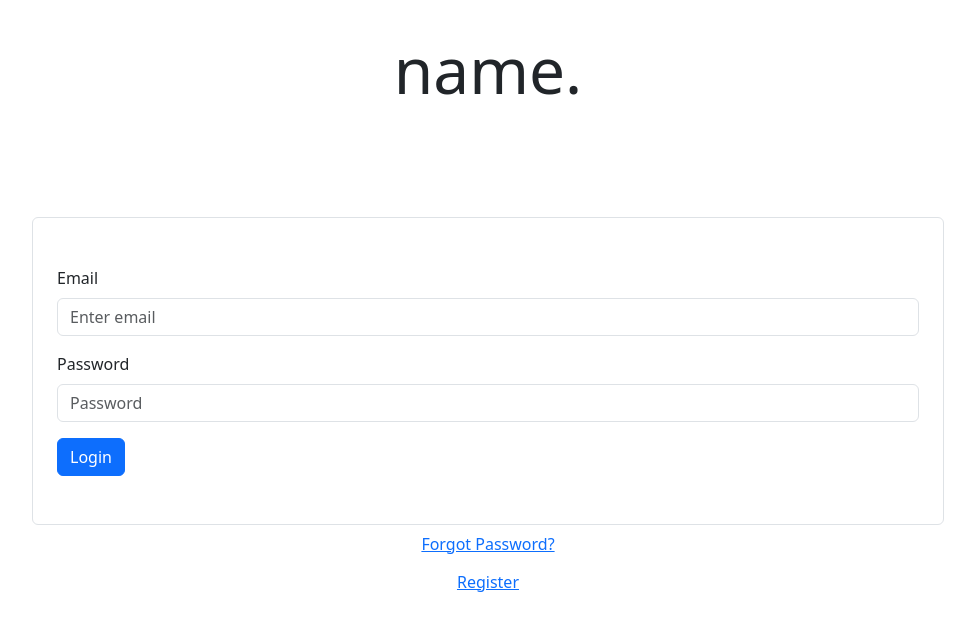
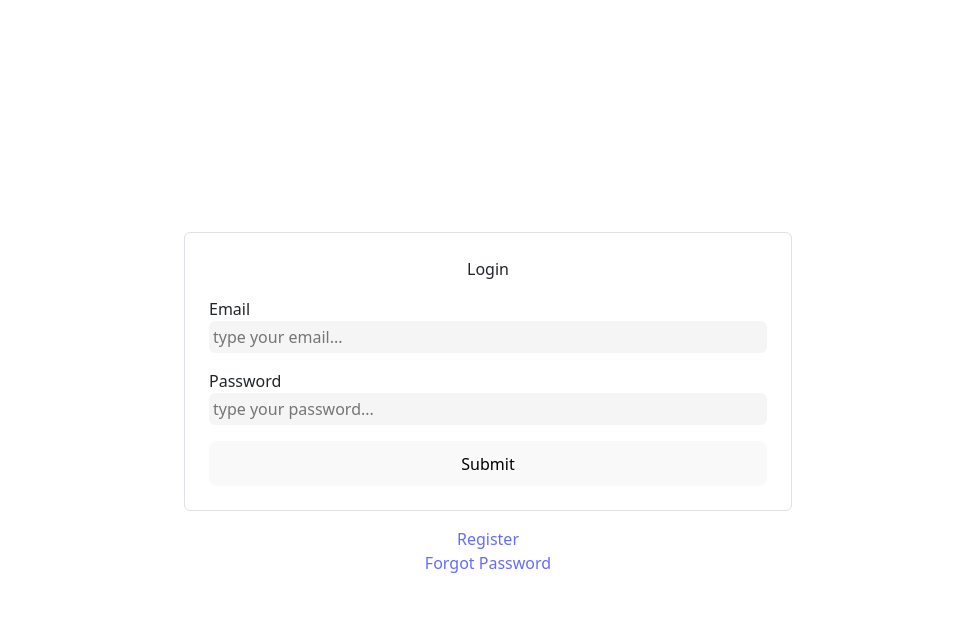
Before and after one commit to noor-soreti/TaskPro-React-App, a React (Vite) app: page / in a window 1280 px wide. Shown: the top 630 px of the page, without its empty margins (152-1127 px from the left). Built offline with nearby package versions, Linux system fonts and the light colour scheme.

Commit message:
handleSubmit

```diff
--- a/firebase.jsx
+++ b/firebase.jsx
@@ -1,6 +1,6 @@
 // Import the functions you need from the SDKs you need
 import { initializeApp } from "firebase/app";
-import { getAnalytics } from "firebase/analytics";
+import { getFirestore } from "firebase/firestore";
 // TODO: Add SDKs for Firebase products that you want to use
 // https://firebase.google.com/docs/web/setup#available-libraries
 
@@ -18,4 +18,4 @@ const firebaseConfig = {
 
 // Initialize Firebase
 const app = initializeApp(firebaseConfig);
-const analytics = getAnalytics(app);
+export const db = getFirestore(app);
--- a/package.json
+++ b/package.json
@@ -12,11 +12,13 @@
   "dependencies": {
     "bootstrap": "^5.3.1",
     "dotenv": "^16.3.1",
-    "firebase": "^8.10.1",
+    "firebase": "^10.1.0",
     "react": "^18.2.0",
     "react-bootstrap": "^2.8.0",
     "react-dom": "^18.2.0",
-    "react-router-dom": "^6.14.2"
+    "react-hook-form": "^7.45.4",
+    "react-router-dom": "^6.14.2",
+    "react-switch": "^7.0.0"
   },
   "devDependencies": {
     "@types/react": "^18.2.15",
--- /dev/null
+++ b/src/boilerplate/CenterContent.jsx
@@ -0,0 +1,19 @@
+import React from 'react'
+import { Routes, Route, Link, Outlet } from 'react-router-dom';
+import Register from '../components/Register';
+
+
+export default function CenterContent({ fComp }) {
+    return (
+        <>
+            {/* <div>
+                <h2 style={{ fontStyle: 'poppin, sans-serif', fontSize: '4em' }}>name.</h2>
+            </div> */}
+            <div className='border pt-5 pb-5 pe-4 ps-4 rounded' style={{ marginTop: '100px', backgroundColor: 'white', width: '75%' }}>
+                {fComp}
+            </div>
+
+
+        </>
+    )
+}
--- /dev/null
+++ b/src/boilerplate/Input.jsx
@@ -0,0 +1,47 @@
+import { useFormContext } from "react-hook-form"
+
+
+export const Input = ({ label, type, id, placeholder, validation }) => {
+    const {
+        register,
+        formState: { errors } } = useFormContext()
+
+    const iError = InputError(errors, id);
+
+
+    return (
+        <div className="flex flex-col w-full gap-2  " >
+            <div >
+                <label htmlFor={id} className="font-semibold capitalize ">
+                    {label}
+                </label>
+            </div>
+            <div className="d-flex justify-content-center  ">
+                <input
+                    {...register(id, validation)}
+                    id={id}
+                    type={type}
+                    className=" flex-fill w-full p-1 font-medium placeholder:opacity-60 rounded"
+                    placeholder={placeholder}
+                    aria-invalid={errors.id ? "true" : "false"}
+                    style={{ border: 'none', borderBottom: '1rem', backgroundColor: ' #F6F5F5' }}
+                />
+
+
+            </div>
+            <p>{iError.error?.message}</p>
+        </div>
+    )
+}
+
+function InputError(error, id) {
+    const filtered = Object.keys(error)
+        .filter(key => key.includes(id.charAt(0).toUpperCase() + id.slice(1)))
+        .reduce((cur, key) => {
+            return Object.assign(cur, { error: error[key] })
+        }, {})
+
+
+
+    return filtered
+}
--- a/src/components/Login.jsx
+++ b/src/components/Login.jsx
@@ -1,48 +1,100 @@
-import Button from 'react-bootstrap/Button';
-import Form from 'react-bootstrap/Form';
-import setBodyColor from '../style/bodyColour'
+import { Routes, Route, Link } from 'react-router-dom';
+import Register from './Register';
+import React, { useState } from 'react';
+import { collection, addDoc, getDoc, getDocs, doc, where } from "firebase/firestore";
+import { FormProvider, useForm, useFormContext } from 'react-hook-form'
+import { db } from '../../firebase'
+import { Input } from '../boilerplate/Input'
 
 
-function FormContainer() {
+
+// function FormContainer() {
+//     const [email, setEmail] = useState('')
+//     const [password, setPassword] = useState('')
+//     const [validated, setValidated] = useState(false);
+
+//     const submit = async (e) => {
+//         e.preventDefault();
+//         try {
+//             console.log(email);
+//             const q = query(collection(db, "users"), where("email", "==", email));
+//             const querySnapshot = await getDocs(q);
+//             querySnapshot.forEach((doc) => {
+//                 console.log(doc.id, " => ", doc.data());
+//             })
+//         } catch (e) {
+//             console.log("eek");
+//         }
+//     }
+
+
+
+export default function Login() {
+
+    const methods = useForm()
+
+    const onSubmit = methods.handleSubmit(data => {
+        console.log(data)
+    })
+    console.log(methods);
+
+
 
     return (
-        < >
-            <Form >
-                <Form.Group className="mb-3" controlId="formBasicEmail">
-                    <Form.Label>Email</Form.Label>
-                    <Form.Control type="email" placeholder="Enter email" />
-                </Form.Group>
+        <div className='content ' >
+            <FormProvider {...methods} >
+                <form onSubmit={e => e.preventDefault()} className='   ' style={{ marginTop: '200px', backgroundColor: 'white', width: '50%', minWidth: '400px' }}>
 
-                <Form.Group className="mb-3" controlId="formBasicPassword">
-                    <Form.Label>Password</Form.Label>
-                    <Form.Control type="password" placeholder="Password" />
-                </Form.Group>
+                    <div className="mb-3 border rounded pt-4 pb-4 px-4">
+                        <p style={{ textAlign: 'center' }}>Login</p>
+                        <Input
+                            label="Email"
+                            type="email"
+                            id="email"
+                            placeholder="type your email..."
+                            validation={{ required: { value: true, message: 'Email required' } }}
 
-                <Button variant="primary" type="submit">
-                    Login
-                </Button>
-            </Form >
-        </ >
-    );
-}
+                        />
 
-export default function LoginPage() {
-    // setBodyColor({ color: "linear-gradient(to bottom right, rgba(255,225,2,21), rgba(255,225,252,21), rgba(255,225,2,21))" })
-    // setBodyColor({ color: 'linear-gradient(135deg, #ffec61, #f321d7)' })
-    return (
-        <div class='content'>
-            <div>
-                <h2 style={{ fontStyle: 'poppin, sans-serif', fontSize: '4em' }}>name.</h2>
+                        <Input
+                            label="Password"
+                            type="password"
+                            id="password"
+                            placeholder="type your password..."
+                            validation={{ required: { value: true, message: 'Password required' } }}
+                        />
+
+                        <button className='' onClick={onSubmit} style={{ width: '100%' }}>Submit</button>
+
+
+                    </div>
+
+                </form>
+            </FormProvider>
+            <div className='content'>
+                <Link to="/register">Register</Link>
+                <Link to="forgot-password">Forgot Password</Link>
             </div>
-            <div className='border pt-5 pb-5 pe-4 ps-4 rounded' style={{ marginTop: '100px', backgroundColor: 'white', width: '75%' }}>
-                <FormContainer />
-            </div>
-            <div className='d-grid'>
-                <Button variant='link'>Forgot Password?</Button>
-                <Button variant='link '>Register</Button>
-            </div>
+            <Routes>
+                <Route path='/register' element={<Register />} />
+            </Routes>
+        </div>
 
-        </div>
+        // <div className='content'>
+        //     <div>
+        //         <h2 style={{ fontStyle: 'poppin, sans-serif', fontSize: '4em' }}>name.</h2>
+        //     </div>
+        //     <div className='border pt-5 pb-5 pe-4 ps-4 rounded' style={{ marginTop: '100px', backgroundColor: 'white', width: '75%' }}>
+        //         <FormContainer />
+        //     </div>
+        // <div className='d-grid '>
+        //     <Link to="/register">Register</Link>
+        //     <Link to="forgot-password">Forgot Password</Link>
+        // </div>
+        // <Routes>
+        //     <Route path='/register' element={<Register />} />
+        // </Routes>
+        // </div>
 
     );
 }
--- a/src/components/Register.jsx
+++ b/src/components/Register.jsx
@@ -0,0 +1,123 @@
+import Button from 'react-bootstrap/Button';
+import Form from 'react-bootstrap/Form';
+import React, { useState } from 'react'
+import { collection, addDoc, getDoc, getDocs } from "firebase/firestore";
+import { db } from '../../firebase'
+
+import CenterContent from '../boilerplate/CenterContent';
+import { FormProvider, useForm } from 'react-hook-form';
+import { Input } from '../boilerplate/Input';
+
+
+function FormContainer() {
+
+
+    const methods = useForm()
+    const onSubmit = methods.handleSubmit(data => {
+        console.log(data)
+    })
+
+
+    const [firstname, setFirstName] = useState('')
+    const [lastname, setLastName] = useState('')
+    const [email, setEmail] = useState('')
+    const [password, setPassword] = useState('')
+
+    const register = async (e) => {
+        e.preventDefault();
+
+        try {
+            const docRef = await addDoc(collection(db, "users"), {
+                first: firstname,
+                last: lastname,
+                email: email,
+                password: password
+            });
+            console.log(`${docRef.id} `);
+
+        } catch (e) {
+            console.log("catch");
+        }
+    }
+
+
+    return (
+        <div className='content'>
+            <FormProvider {...methods}>
+                <form onSubmit={e => e.preventDefault()} style={{ marginTop: '200px', backgroundColor: 'white', width: '50%', minWidth: '400px' }}>
+                    <div className="mb-3 border rounded pt-4 pb-4 px-4">
+                        <p style={{ textAlign: 'center' }}>Sign Up</p>
+                        <Input
+                            label="First Name"
+                            type="text"
+                            id="firstname"
+                            placeholder="type your first name"
+                            validation={{ required: { value: true, message: 'First name required' } }}
+                        />
+                        <Input
+                            label="Last Name"
+                            type="text"
+                            id="lastname"
+                            placeholder="type your last name"
+                            validation={{ required: { value: true, message: 'Last name required' } }}
+                        />
+                        <Input
+                            label="Email"
+                            type="text"
+                            id="email"
+                            placeholder="type your email"
+                            validation={{ required: { value: true, message: 'Email required' } }}
+                        />
+                        <Input
+                            label="Password"
+                            type="password"
+                            id="password"
+                            placeholder="type your password"
+                            validation={{ required: { value: true, message: 'Password required' } }}
+                        />
+                        <button onClick={onSubmit} style={{ width: '100%' }}>Register</button>
+                    </div>
+                </form>
+            </FormProvider>
+        </div>
+
+        // <Form >
+        //     <Form.Group className="mb-3" controlId="form.FirstName">
+        //         {/* <Form.Label>First Name</Form.Label> */}
+        //         <Form.Control type="text" placeholder="First Name" value={firstname} onChange={(e) => setFirstName(e.target.value)} />
+        //     </Form.Group>
+
+        //     <Form.Group className="mb-3" controlId="form.LastName">
+        //         {/* <Form.Label>Last Name</Form.Label> */}
+        //         <Form.Control type="text" placeholder="Last Name" value={lastname} onChange={(e) => setLastName(e.target.value)} />
+        //     </Form.Group>
+
+        //     <Form.Group className="mb-3" controlId="formBasicEmail">
+        //         {/* <Form.Label>Email</Form.Label> */}
+        //         <Form.Control type="email" placeholder="Email" value={email} onChange={(e) => setEmail(e.target.value)} />
+        //     </Form.Group>
+
+        //     <Form.Group className="mb-3" controlId="formBasicPassword">
+        //         {/* <Form.Label>Password</Form.Label> */}
+        //         <Form.Control type="password" placeholder="Password" value={password} onChange={(e) => setPassword(e.target.value)} />
+        //     </Form.Group>
+
+        //     <Button variant="primary" type="submit" href='/' onClick={register}>
+        //         Register
+        //     </Button>{' '}
+
+        //     <Button variant="danger" href='/'>Cancel</Button>{' '}
+
+
+        // </ >
+
+    );
+}
+
+export default function Register() {
+    return (
+        <div>
+            <FormContainer />
+        </div>
+    )
+}
--- a/src/index.css
+++ b/src/index.css
@@ -2,7 +2,6 @@
   font-family: Inter, system-ui, Avenir, Helvetica, Arial, sans-serif;
   line-height: 1.5;
   font-weight: 400;
-
   color-scheme: light dark;
   color: rgba(255, 255, 255, 0.87);
   background-color: #242424;
--- /dev/null
+++ b/src/style.css
@@ -0,0 +1,3 @@
+.formContainer {
+    width: 50%;
+}
```
Also changed, not shown: src/App.jsx (+5 -2 lines), src/components/Home.jsx (+3 -14 lines), src/components/Reset.jsx (added, +7 -0 lines), 1 other file (tests, documents, lock files or other folders).
